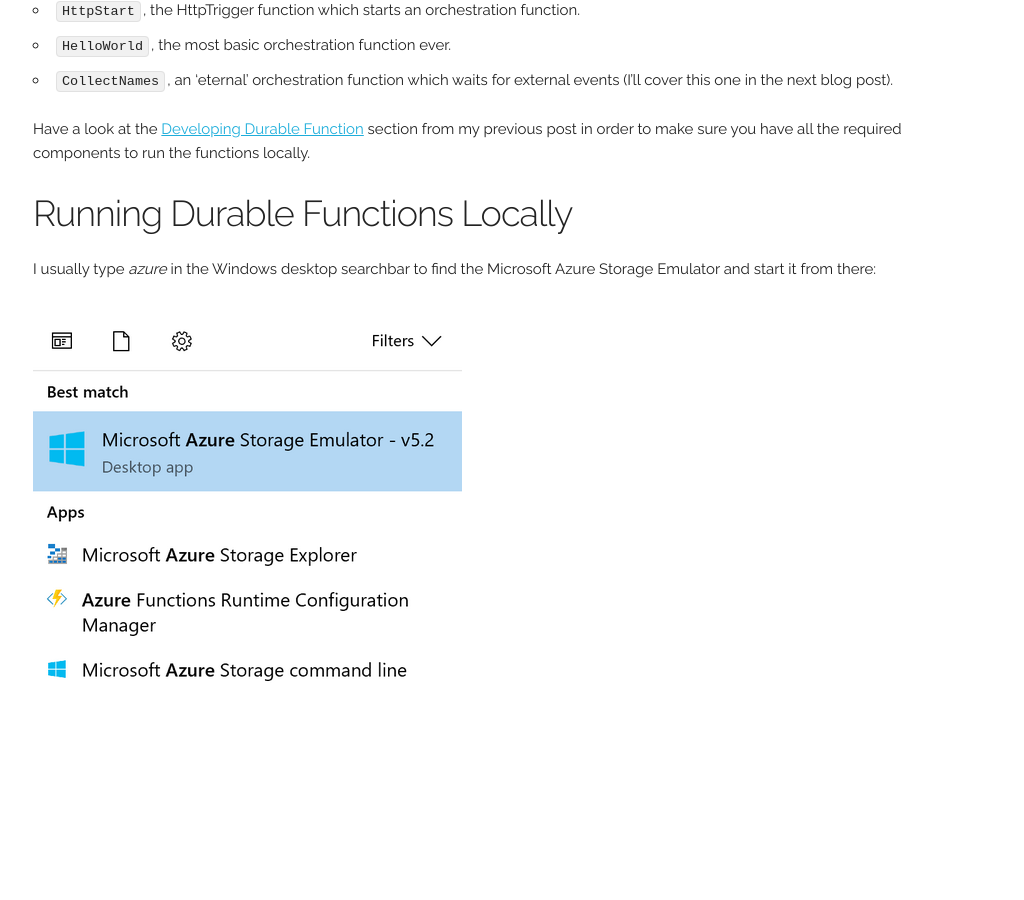
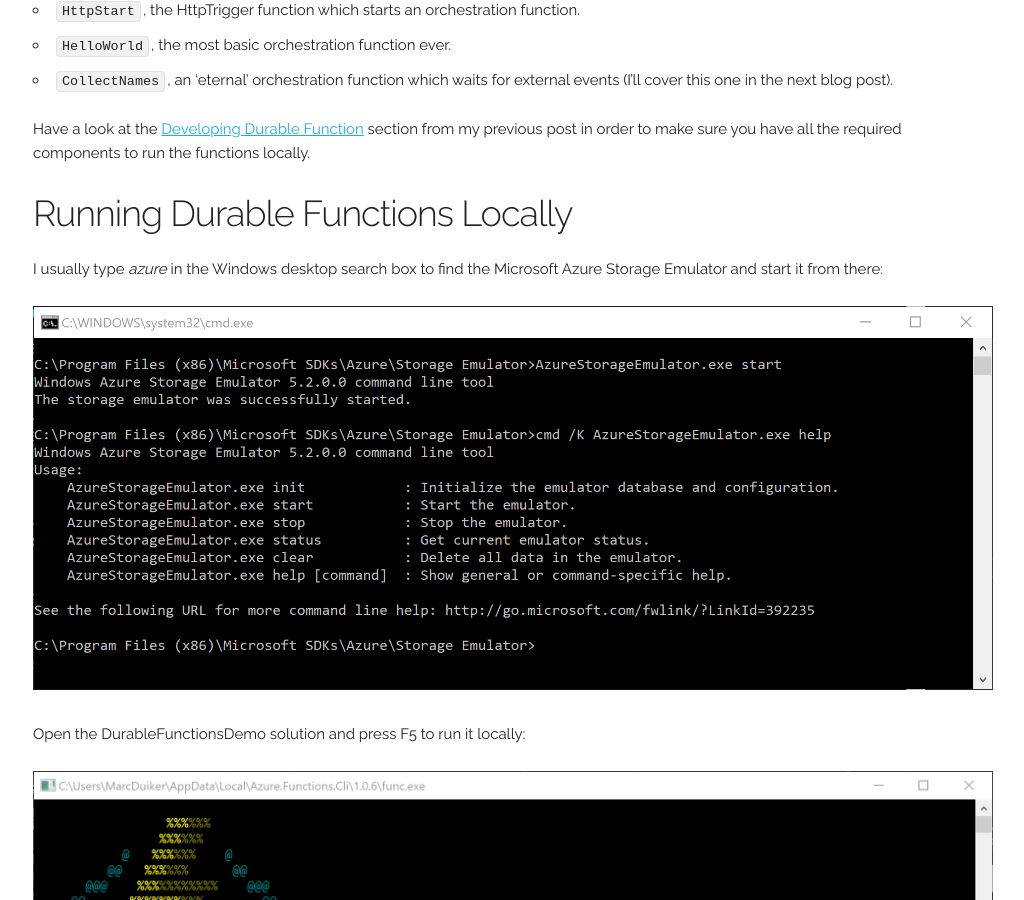
Before and after one commit to marcduiker/marcduiker.github.io, a Jekyll site: the page built from _posts/2017-11-07-durable-azure-functions-stateful-orchestrations-part2.md, in a window 1280 px wide and 900 px high, scrolled down 1179 px. Shown: the whole window, without its empty margins (127-1151 px from the left). Built offline with Jekyll 4.4.1, drawn with Linux system fonts in a browser that asks for light colours; nearby versions of some CDN libraries; comment, search, counter and statistics services are not loaded.

Commit message:
Removed image of Azure Store Emulator in windows search results

```diff
--- a/_posts/2017-11-07-durable-azure-functions-stateful-orchestrations-part2.md
+++ b/_posts/2017-11-07-durable-azure-functions-stateful-orchestrations-part2.md
@@ -26,9 +26,7 @@
 
 ### Running Durable Functions Locally
 
-I usually type _azure_ in the Windows desktop searchbar to find the Microsoft Azure Storage Emulator and start it from there:
-
-<img src="{{ site.url }}/assets/2017/11/07/azurestorageemulator-search.png" alt="Searching the Azure Storage Emulator">
+I usually type _azure_ in the Windows desktop search box to find the Microsoft Azure Storage Emulator and start it from there:
 
 <img class="u-max-full-width" src="{{ site.url }}/assets/2017/11/07/azurestorageemulator-started.png" alt="Azure Storage Emulator is started">
 
```
